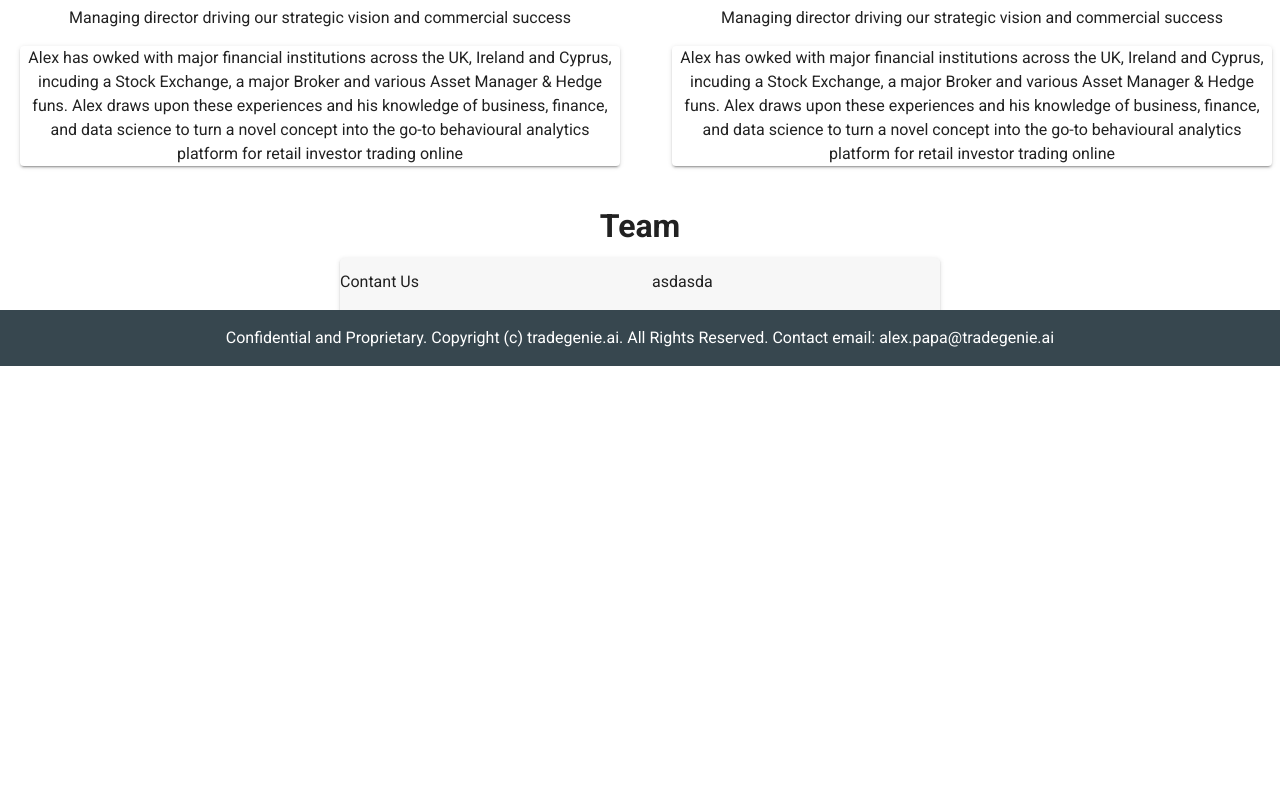
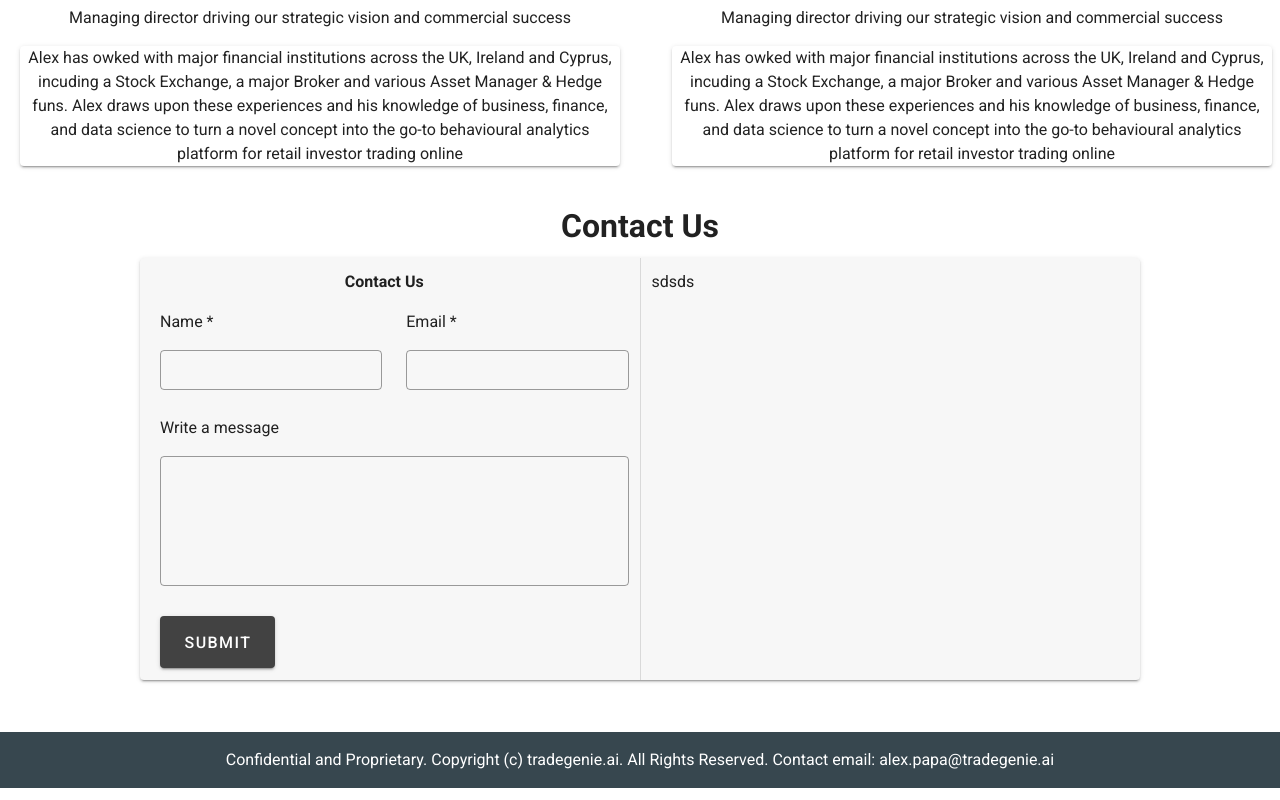
Before and after one commit to iman-akbar/UiTest, a Vue app: page / in a window 1280 px wide. Shown: the part 1748-2548 px from the top of the page. Before the commit the page ends 2126 px from the top, so only its background shows below. Built offline with nearby package versions, Linux system fonts and the light colour scheme.

Commit message:
scroll fix

```diff
--- a/src/components/HelloWorld.vue
+++ b/src/components/HelloWorld.vue
@@ -3,7 +3,12 @@
     <v-app-bar color="blue-grey darken-3" height="90" fixed>
       <v-row>
         <v-col class="ml-10" cols="8">
-          <v-img height="90" width="240" src="../assets/new_logo.png"></v-img>
+          <v-img
+            v-on:click="action1"
+            height="90"
+            width="240"
+            src="../assets/new_logo.png"
+          ></v-img>
         </v-col>
         <v-col class="mt-13">
           <a @click="goto('about')" style="color: white">About</a>
@@ -26,6 +31,7 @@
       ></v-img>
     </div>
     <div ref="about" class="mt-10">
+      <div></div>
       <h1 class="text-center">About</h1>
       <p class="text-center" style="color: #5800ff">
         <strong>An early-stage Fintech Start-up base in Cyprus</strong>
@@ -97,16 +103,33 @@
           </v-col>
         </v-row>
       </div>
-      <div ref="contact" class="mt-5">
-        <h1 class="text-center">Team</h1>
-        <v-card class="mx-auto mt-5" max-width="600" color="#F7F7F7">
+      <div ref="contact" class="mt-5 mb-16">
+        <h1 class="text-center">Contact Us</h1>
+        <v-card class="mx-auto mt-5" max-width="1000" color="#F7F7F7">
           <v-row>
             <v-col>
-              <p>Contant Us</p>
+              <p class="text-center"><b>Contact Us</b></p>
+              <v-row>
+                <v-col class="ml-5">
+                  <p>Name *</p>
+                  <v-text-field outlined dense></v-text-field>
+                </v-col>
+                <v-col>
+                  <p>Email *</p>
+                  <v-text-field outlined dense></v-text-field>
+                </v-col>
+              </v-row>
+              <p class="ml-5">Write a message</p>
+              <v-textarea
+                name="input-7-1"
+                outlined
+                auto-grow
+                class="ml-5"
+              ></v-textarea>
+              <v-btn class="ml-5" x-large color="secondary">SUBMIT</v-btn>
             </v-col>
-            <v-col>
-              <p>asdasda</p>
-            </v-col>
+            <v-divider vertical></v-divider>
+            <v-col>sdsds </v-col>
           </v-row>
         </v-card>
       </div>
@@ -174,12 +197,19 @@ export default {
     ],
   }),
   methods: {
+    action1() {
+      window.scrollTo({ top: 0, behavior: "smooth" });
+    },
     goto(refName) {
       var element = this.$refs[refName];
       console.log(element);
-      var top = element.offsetTop;
+      // var top = element.offsetTop;
       console.log(top);
-      window.scrollTo(0, top);
+      // window.scrollTo(0, top - 100);
+      window.scrollTo({
+        top: element.offsetTop - 100,
+        behavior: "smooth",
+      });
     },
   },
 };
```
